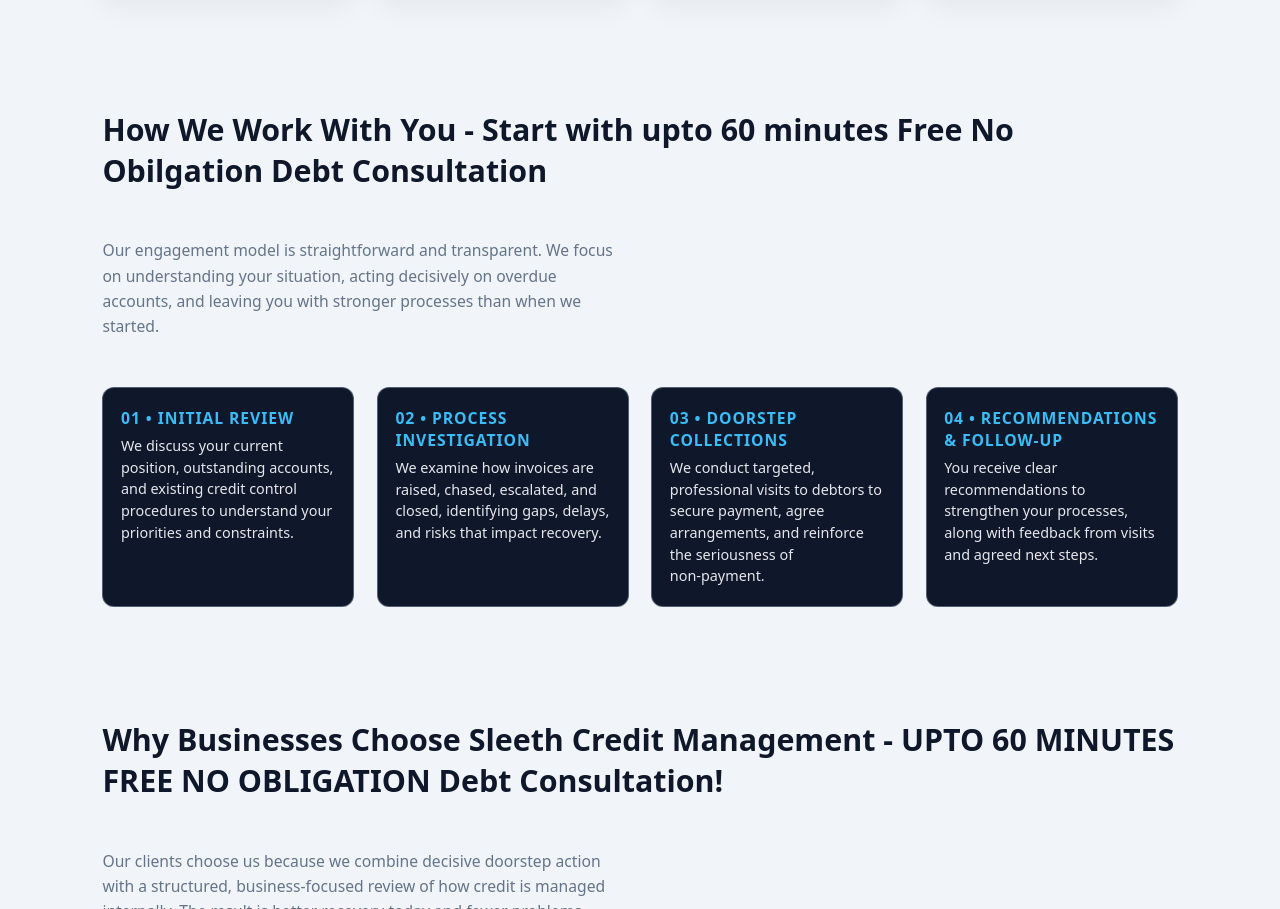
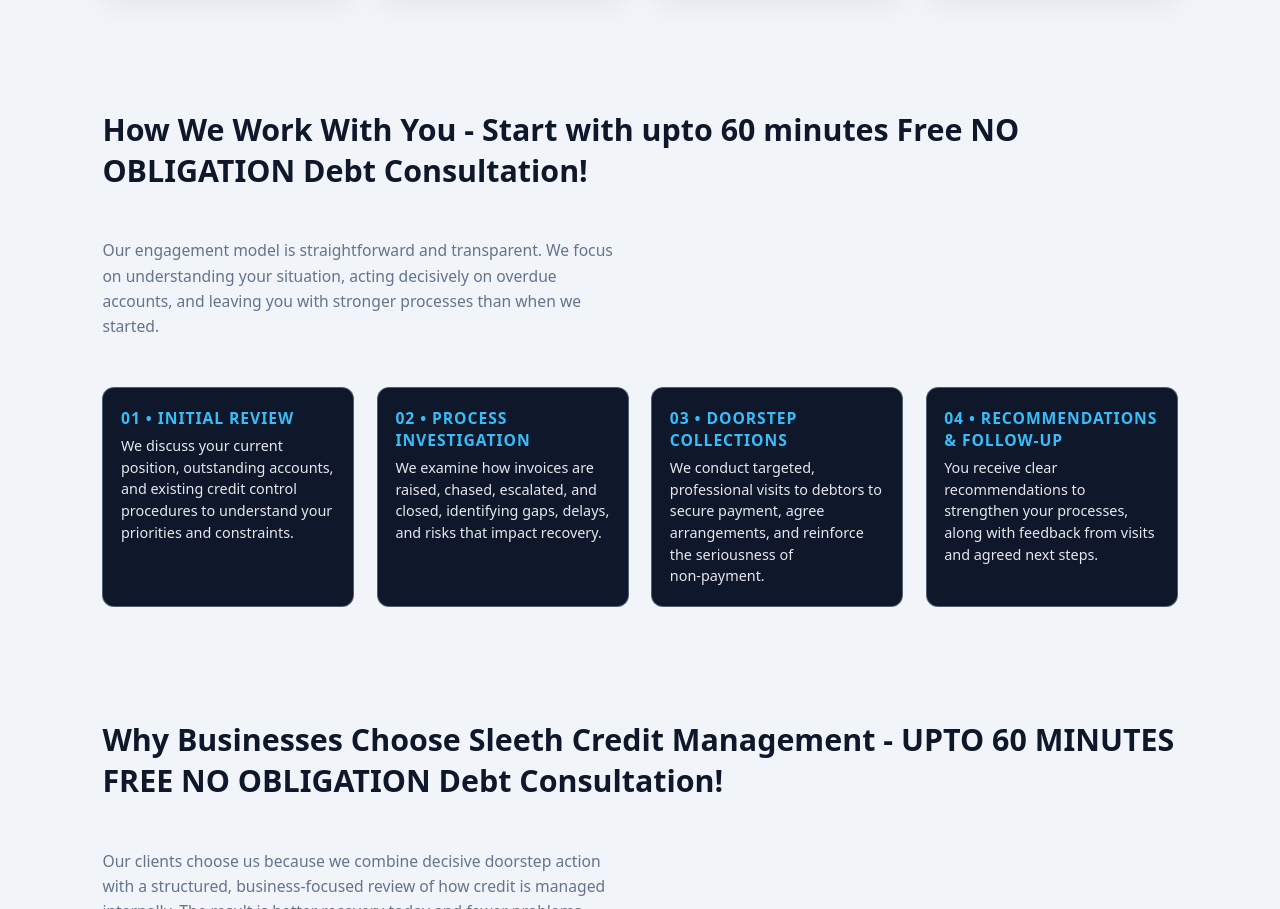
Before and after one commit to SCMSleeth/Sleeth-Website, a plain HTML site: page index.html in a window 1280 px wide. Shown: the part 1841-2750 px from the top of the page. Drawn offline with Linux system fonts and the light colour scheme.

```diff
--- a/index.html
+++ b/index.html
@@ -493,7 +493,7 @@
 
 <section class="section" id="process">
   <div class="section-header">
-    <h2>How We Work With You - Start with upto 60 minutes Free No Obilgation Debt Consultation </h2>
+    <h2>How We Work With You - Start with upto 60 minutes Free NO OBLIGATION Debt Consultation! </h2>
     <p>
       Our engagement model is straightforward and transparent. We focus on understanding your situation,
       acting decisively on overdue accounts, and leaving you with stronger processes than when we started.
```
